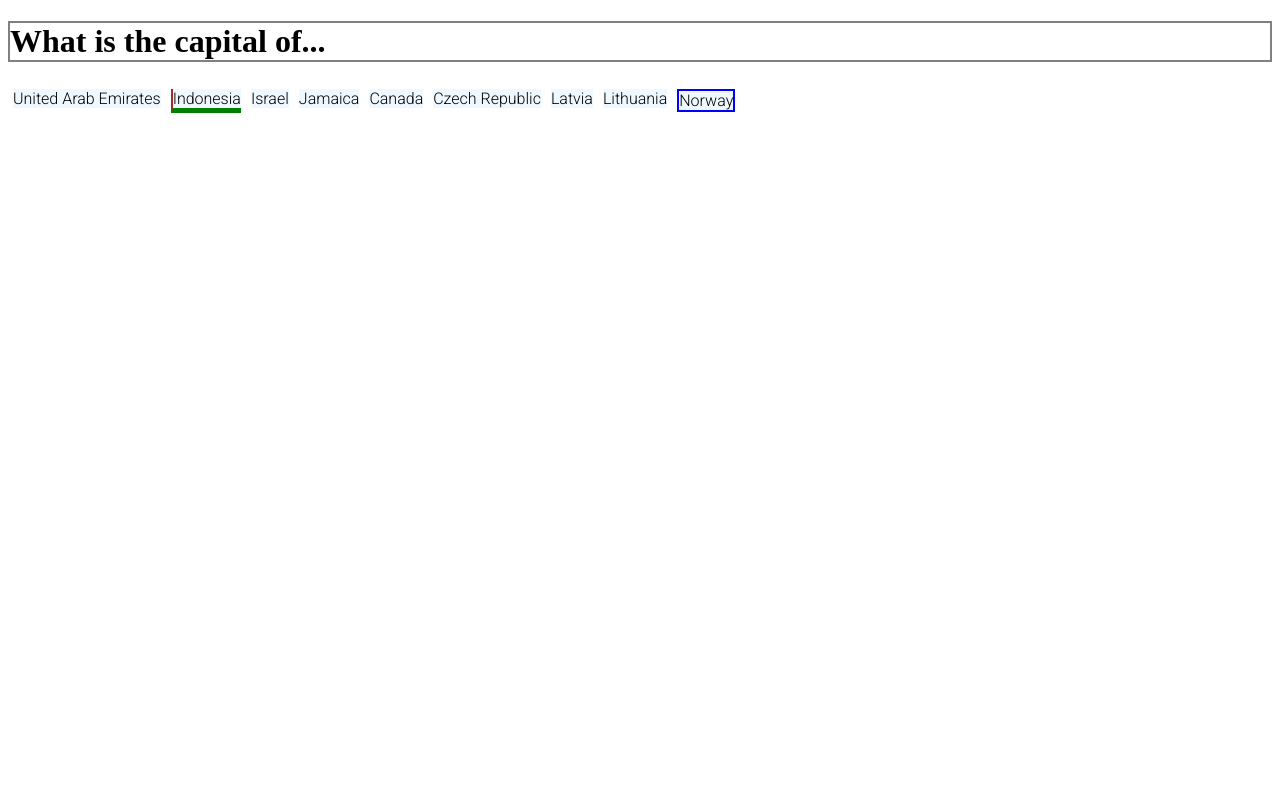
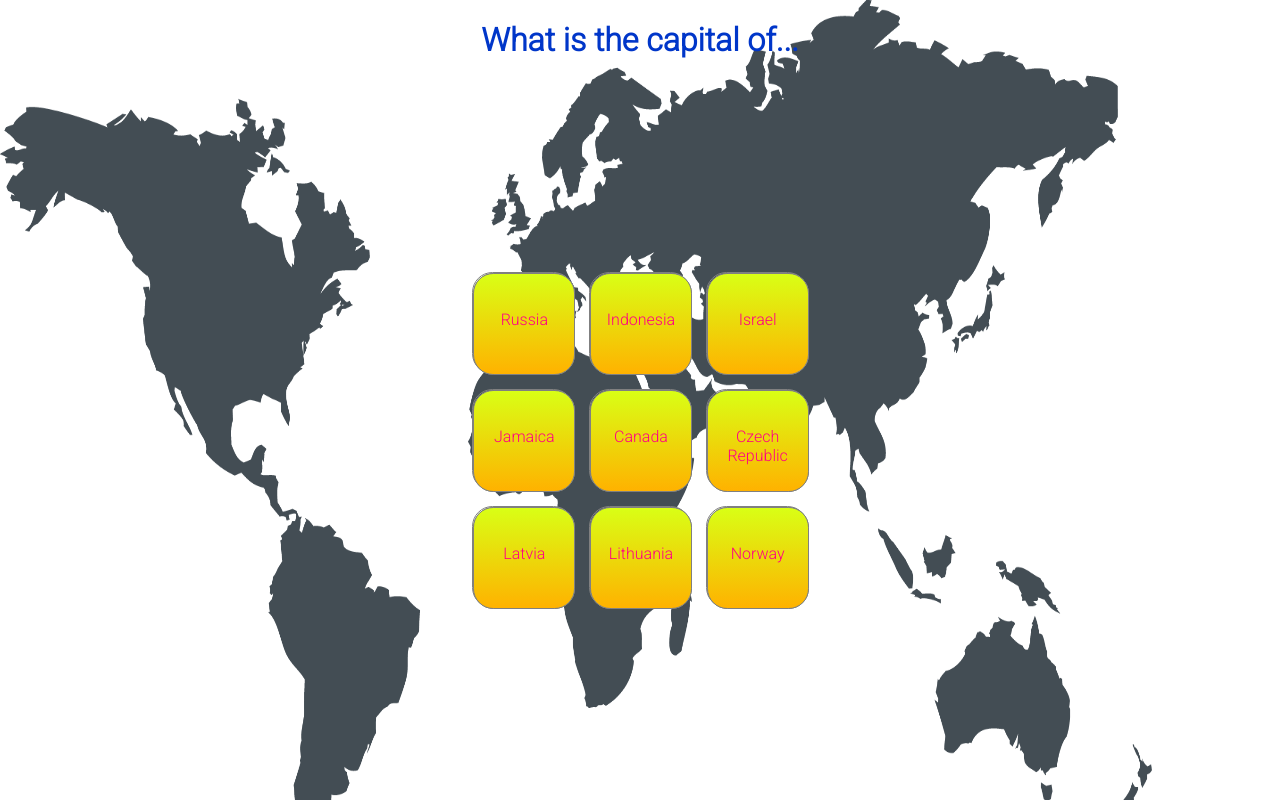
Before and after one commit to DenJan123/FlashCards, a plain HTML site: page index.html in a window 1280 px wide. Drawn offline with Linux system fonts and the light colour scheme.

Commit message:
second commit

```diff
--- a/index.html
+++ b/index.html
@@ -9,15 +9,60 @@
 <body>
 <h1>What is the capital of...</h1>
 <div class="container">
-    <div><p>United Arab Emirates</p></div>
-    <div><p><span>Indonesia</span></p></div>
-    <div><p>Israel</p></div>
-    <div><p>Jamaica</p></div>
-    <div><p>Canada</p></div>
-    <div><p>Czech Republic</p></div>
-    <div><p>Latvia</p></div>
-    <div><p>Lithuania</p></div>
-    <div><p class="Norway">Norway</p></div>
+    <div class="card">
+        <div class="filler">
+            <div class="front"><p>Russia</p></div>
+            <div class="back"><p>Moscow</p></div>
+        </div>
+    </div>
+    <div class="card">
+        <div class="filler">
+            <div class="front"><p>Indonesia</p></div>
+            <div class="back"><p>Jakarta</p></div>
+        </div>
+    </div>
+    <div class="card">
+        <div class="filler">
+            <div class="front"><p>Israel</p></div>
+            <div class="back"><p>Jerusalem</p></div>
+        </div>
+    </div>
+    <div class="card">
+        <div class="filler">
+            <div class="front"><p>Jamaica</p></div>
+            <div class="back"><p>Kingston</p></div>
+        </div>
+    </div>
+    <div class="card">
+        <div class="filler">
+            <div class="front"><p>Canada</p></div>
+            <div class="back"><p>Ottawa</p></div>
+        </div>
+    </div>
+    <div class="card">
+        <div>
+            <div class="front"><p>Czech Republic</p></div>
+            <div class="back"><p>Prague</p></div>
+        </div>
+    </div>
+    <div class="card">
+        <div>
+            <div class="front"><p>Latvia</p></div>
+            <div class="back"><p>Riga</p></div>
+        </div>
+    </div>
+    <div class="card">
+        <div>
+            <div class="front"><p>Lithuania</p></div>
+            <div class="back"><p>Vilnius</p></div>
+        </div>
+    </div>
+    <div class="card">
+        <div>
+            <div class="front"><p>Norway</p></div>
+            <div class="back"><p>Oslo</p></div>
+        </div>
+    </div>
 </div>
 </body>
 </html>
--- a/styles.css
+++ b/styles.css
@@ -1,23 +1,119 @@
-h1 {
-    border-width: 2px;
-    border-style: solid;
-    border-color: gray;
+body {
+    background-image: url("/world.png");
+    background-size: 90vmax 70vmax;
+    background-repeat: no-repeat;
+    /*background-position: center;*/
 }
 
-span {
-    border-bottom: 5px solid green;
-    border-left: 2px solid brown;
+h1 {
+    text-align: center;
+    font-family: 'Roboto', sans-serif;
 }
 
-.Norway {
-    border: 2px solid blue;
+p {
+    position: relative;
+    top: 20%;
+    color: #FF0085;
+    font-family: 'Roboto', sans-serif;
+
+}
+
+
+
+/*animation*/
+@keyframes change-font-size {
+    0% {
+        height: 10px;
+    }
+    50% {
+        height: 50px;
+    }
+    100% {
+        height: 10px;
+    }
+}
+
+@keyframes color-change {
+    0% {
+        color: teal;
+    }
+    100% {
+        color: blue;
+    }
+    /*0% {*/
+    /*    color: red;*/
+    /*}*/
+}
+
+h1 {
+    animation: color-change 15s infinite;
 }
 
 .container {
     display: flex;
+    flex-flow: row wrap;
+    height: 350px;
+    width: 350px;
+
+    align-items: stretch;
+    justify-content: space-around;
+    align-content: space-around;
+
+    /*Position in the center of the screen*/
+    position: absolute;
+    top: 55%;
+    left: 50%;
+    transform: translate(-50%, -50%);
+    transform-style: preserve-3d;
 }
-p{
-    margin: 5px;
-    background-color: aliceblue;
+
+
+.card {
+    border-radius: 20%;
+    border: 1px solid grey;
+    height: 100px;
+    width: 100px;
     font-family: 'Roboto', sans-serif;
+    text-align: center;
+    transition: all 1s .1s linear;
+    transform-style: preserve-3d;
+    /*opacity: .9;*/
+
 }
+
+.front,
+.back {
+    border-radius: 20%;
+    border: 1px solid grey;
+    height: 100px;
+    width: 100px;
+
+    position: absolute;
+    background-color: green;
+    transition: all 1s .1s linear;
+
+
+}
+
+.front {
+    background: linear-gradient(#D9FF15, #FFB200);
+    z-index: 2;
+    backface-visibility: hidden;
+    /*opacity: .9;*/
+}
+
+.back {
+    background: linear-gradient(#08EAEAFF, #2AF590FF);
+    z-index: 1;
+    transform: rotateY(180deg);
+}
+
+.card:hover {
+    /*z-index: -1;*/
+    transform: rotateY(180deg);
+    /*opacity: 1;*/
+}
+
+.container{
+    perspective: 850px;
+}
```
Also changed, not shown: world.png (added).
